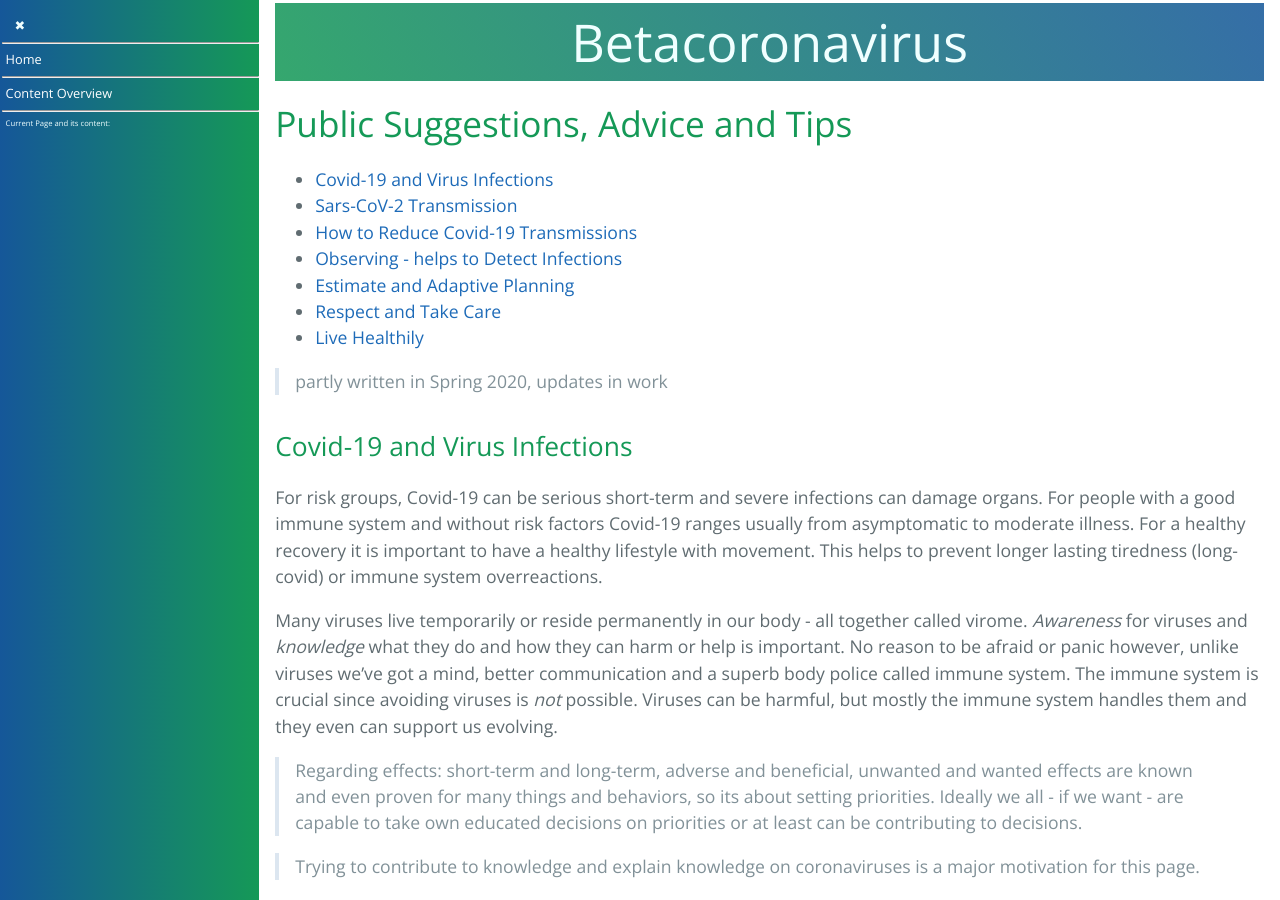
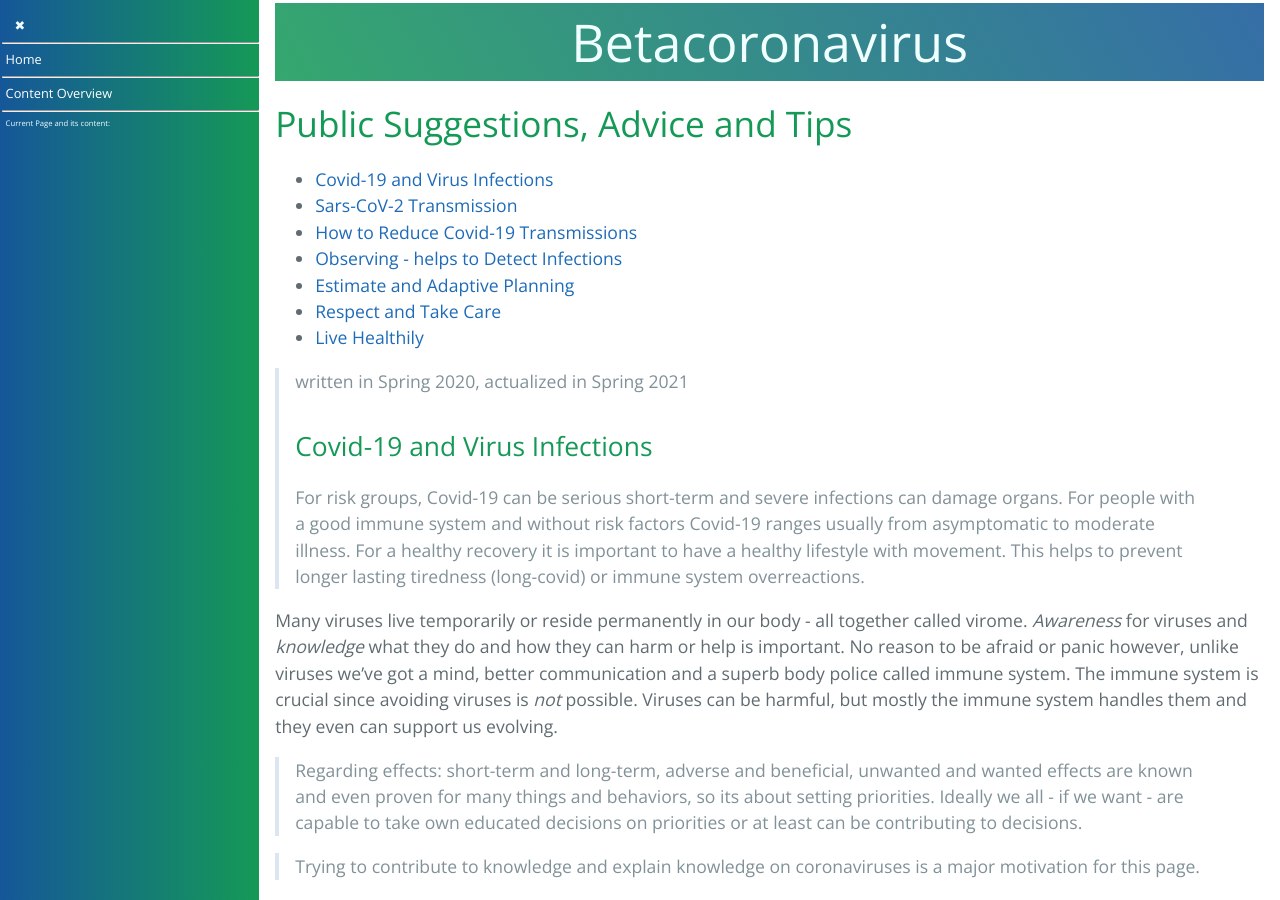
Before and after one commit to forestgrape/coronavirus, a Jekyll site: the page built from 1_introduction/suggestions.md, in a window 1280 px wide and 900 px high. Built offline with Jekyll 4.4.1, drawn with Linux system fonts in a browser that asks for light colours; our own code applies the rules of GitHub Pages for plain Markdown files.

Commit message:
formulations

```diff
--- a/1_introduction/suggestions.md
+++ b/1_introduction/suggestions.md
@@ -9,8 +9,7 @@
 * [Respect and Take Care](#respect-and-take-care)
 * [Live Healthily](#live-healthily)
 
-> partly written in Spring 2020, updates in work
-
+> written in Spring 2020, actualized in Spring 2021
 ## Covid-19 and Virus Infections
 For risk groups, Covid-19 can be serious short-term and severe infections can damage organs. For people with a good immune system and without risk factors Covid-19 ranges usually from asymptomatic to moderate illness. For a healthy recovery it is important to have a healthy lifestyle with movement. This helps to prevent longer lasting tiredness (long-covid) or immune system overreactions.
 
```
